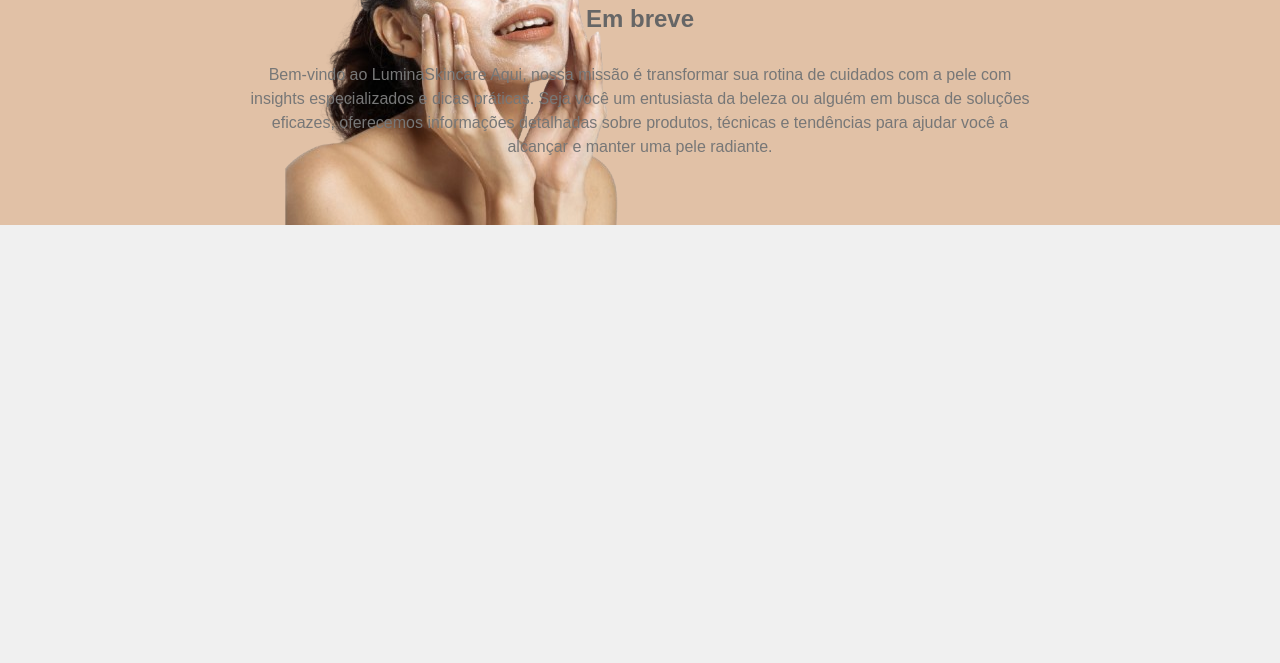
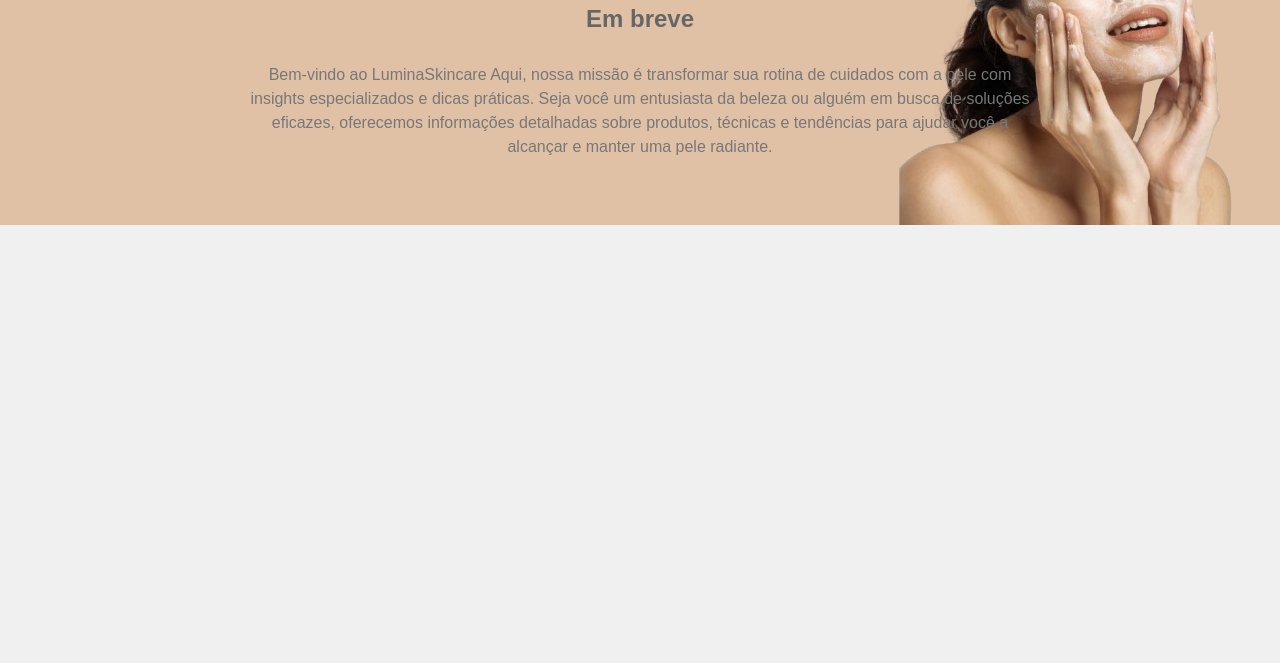
Before and after one commit to florosa21/Skin-Care, a plain HTML site: page index.html in a window 1280 px wide. Shown: the part 137-800 px from the top of the page. Drawn offline with Linux system fonts and the light colour scheme.

Commit message:
rererere

```diff
--- a/style.css
+++ b/style.css
@@ -11,7 +11,7 @@ body {
     background-color: #e1c1a6; /* Cor de fundo do banner */
     background-image: url(Home-removebg-preview.png);
 background-repeat: no-repeat;
-background-position: 0%;
+background-position: 100%;
     text-align: center;
     padding: 50px 0;
 }
```
